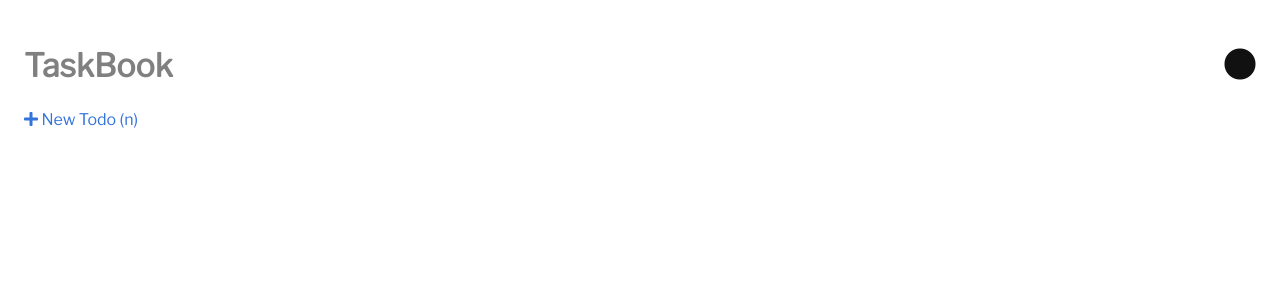
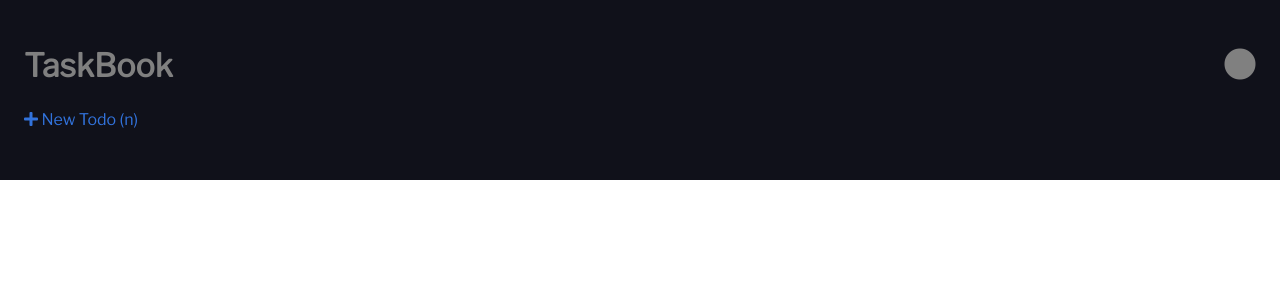
Before and after one commit to nsht/django_taskbook, a Django app: page / in a window 1280 px wide. Shown: the top 300 px of the page. Run offline with Django 3.2, Linux system fonts and the light colour scheme; data that the repository does not hold is empty; some libraries are stand-ins or nearby versions.

Commit message:
added dark mode as default mode

```diff
--- a/todoapp/todo/static/css/todo.css
+++ b/todoapp/todo/static/css/todo.css
@@ -61,10 +61,6 @@ body{
 }
 
 
-.dark-theme[class='.night-mode-toggle']{
-    color:#fff !important;
-}
-
 .night-mode-toggle{
     float:right;
     cursor: pointer;
--- a/todoapp/todo/templates/todo/base.html
+++ b/todoapp/todo/templates/todo/base.html
@@ -15,7 +15,7 @@
 
 
 </head>
-<body class="light-theme">
+<body class="dark-theme">
     <div class="section">
         <div class="night-mode-toggle ">
             <i class="fas fa-circle  fa-2x"></i>
```
